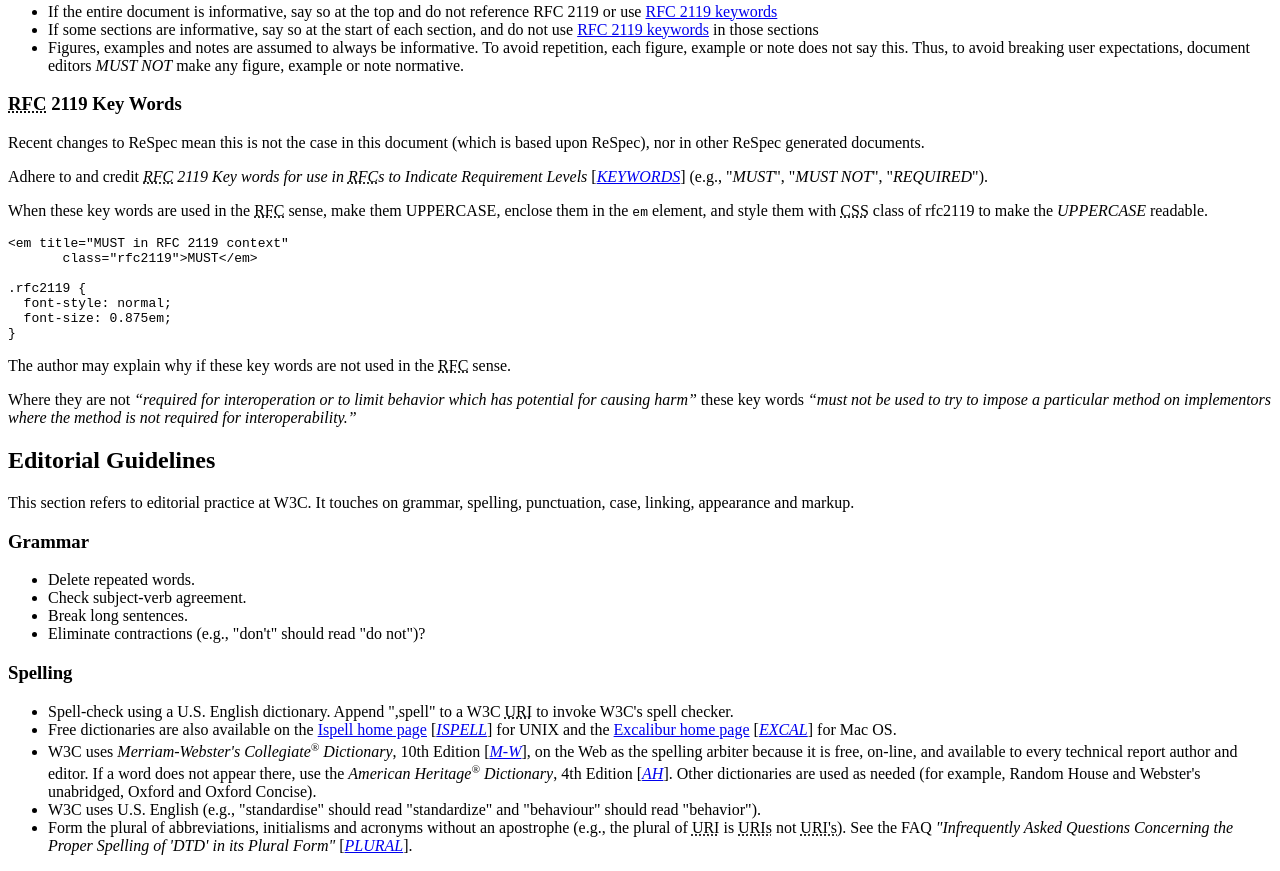
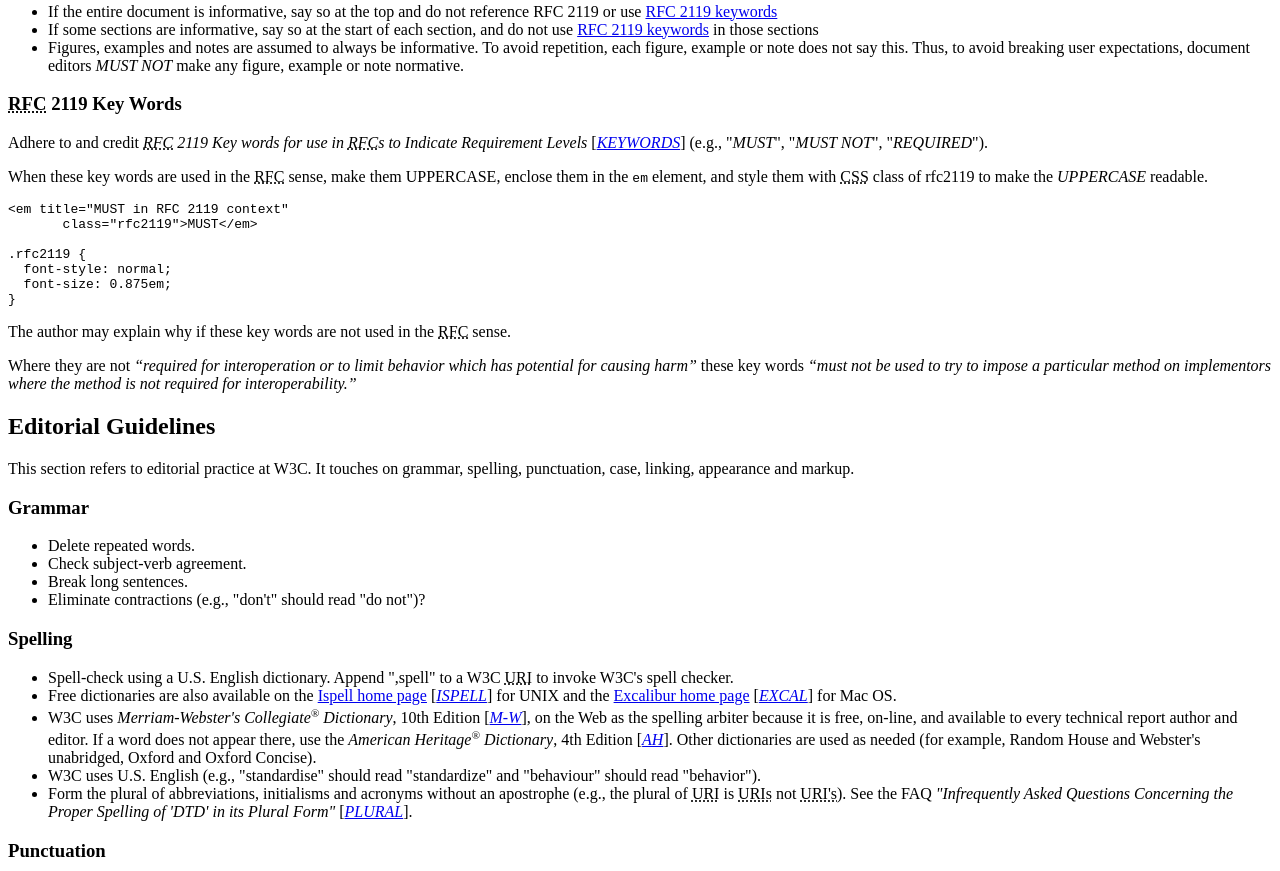
Before and after one commit to w3c/manual-of-style, a plain HTML site: page index.html in a window 1280 px wide. Shown: the part 5213-6084 px from the top of the page. Drawn offline with Linux system fonts and the light colour scheme; no server answers.

Commit message:
Remove link to closed Respec issue re: RFC 2119

```diff
--- a/index.html
+++ b/index.html
@@ -670,10 +670,6 @@ the experts on the public mailing list spec-prod@w3.org [<cite><a href=
   <h3><abbr title=
 "Request for Comments">RFC</abbr> 2119 Key Words</h3>
 
-<div class="issue" data-number="3" title="RFC2119 keywords are not in uppercase">
-  <p>Recent changes to ReSpec mean this is not the case in this document (which is based upon ReSpec), nor in other ReSpec generated documents.</p>
-</div>
-
 <p>Adhere to and credit <cite><abbr title=
 "Request for Comments">RFC</abbr> 2119 Key words for use in
 <abbr title="Request for Comments">RFC</abbr>s to Indicate Requirement
```
